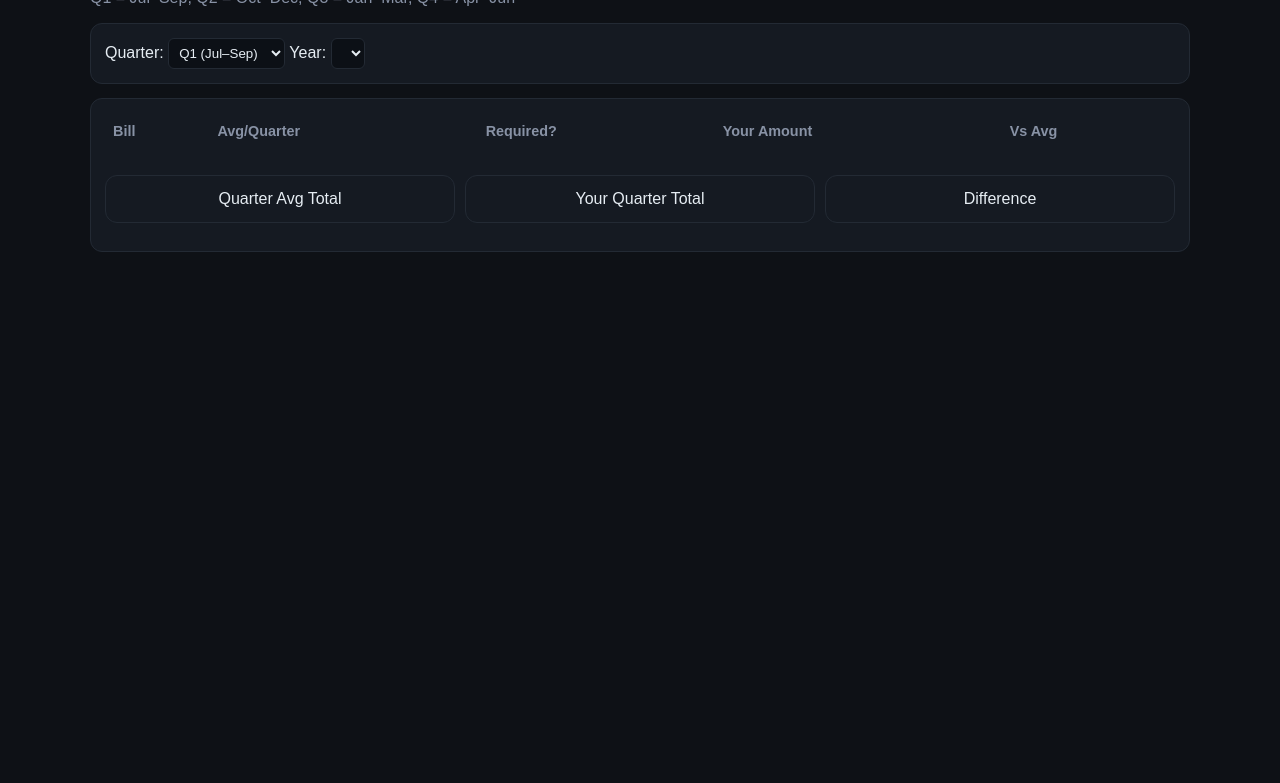
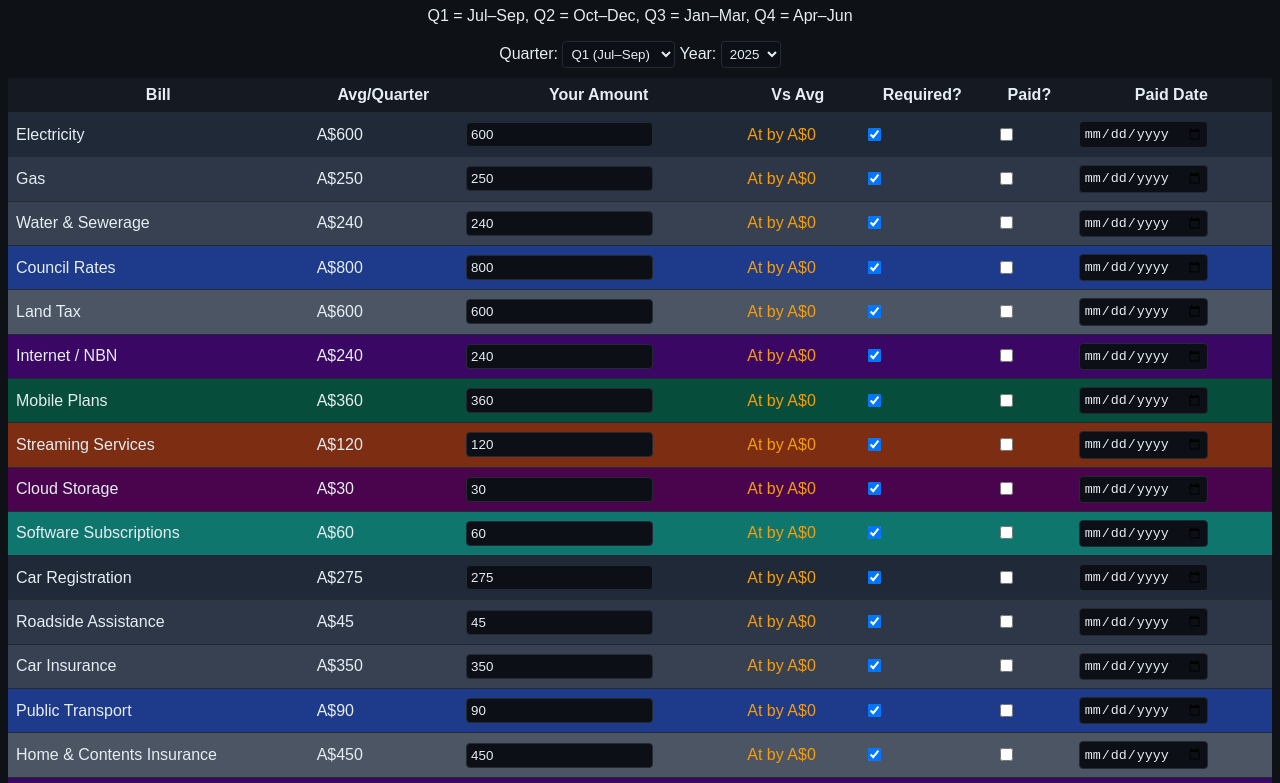
Before and after one commit to GreenEarth2025/GreenEarthM, a plain HTML site: page index.html in a window 1280 px wide. Shown: the part 73-856 px from the top of the page. Before the commit the page ends 800 px from the top, so only its background shows below. Drawn offline with Linux system fonts and the light colour scheme.

Commit message:
Update index.html

```diff
--- a/index.html
+++ b/index.html
@@ -1,57 +1,27 @@
 <!DOCTYPE html>
 <html lang="en">
 <head>
-<meta charset="utf-8" />
-<meta name="viewport" content="width=device-width, initial-scale=1" />
+<meta charset="UTF-8">
+<meta name="viewport" content="width=device-width, initial-scale=1.0">
 <title>Canberra Family Bill Tracker (Australian FY)</title>
 <style>
-  :root {
-    --bg: #0e1116;
-    --panel: #151a22;
-    --muted: #8892a5;
-    --text: #e6edf3;
-    --accent: #7dd3fc;
-    --good: #10b981;
-    --warn: #f59e0b;
-    --bad: #ef4444;
-    --line: #232a34;
-    --row1: #1f2937;
-    --row2: #2d3748;
-    --row3: #374151;
-    --row4: #1e3a8a;
-    --row5: #4b5563;
-    --row6: #3b0764;
-    --row7: #064e3b;
-    --row8: #7c2d12;
-    --row9: #4a044e;
-    --row10: #0f766e;
-  }
-  html, body { background: var(--bg); color: var(--text); font-family: Arial, sans-serif; }
-  .wrap { max-width: 1100px; margin: 24px auto; padding: 0 16px; }
-  h1 { font-size: 1.7rem; margin: 0 0 6px; }
-  p.subtitle { color: var(--muted); margin-top: 0; }
-  .panel { background: var(--panel); border: 1px solid var(--line); border-radius: 12px; padding: 14px; margin: 14px 0; }
-  table { width: 100%; border-collapse: collapse; }
-  th, td { padding: 10px 8px; vertical-align: middle; }
-  th { text-align: left; font-weight: 600; color: var(--muted); font-size: 0.9rem; }
-  td small { color: var(--muted); }
-  .qreq { text-align: center; }
-  .mono { font-family: monospace; }
-  .stat.good { color: var(--good); }
-  .stat.warn { color: var(--warn); }
-  .stat.bad  { color: var(--bad); }
-  input, select { padding: 6px; border-radius: 6px; border: 1px solid var(--line); background: #0c1016; color: var(--text); }
-  input[type="number"] { width: 80px; }
-  .totals { display: flex; gap: 10px; margin-top: 12px; }
-  .totals .panel { flex: 1; text-align: center; }
+  body { background: #0e1116; color: #e6edf3; font-family: Arial, sans-serif; }
+  h1 { text-align: center; }
+  table { width: 100%; border-collapse: collapse; margin-top: 10px; }
+  th, td { padding: 8px; border-bottom: 1px solid #232a34; }
+  th { background: #151a22; }
+  input, select { padding: 4px; border-radius: 4px; border: 1px solid #232a34; background: #0c1016; color: #e6edf3; }
+  .good { color: #10b981; }
+  .bad { color: #ef4444; }
+  .warn { color: #f59e0b; }
 </style>
 </head>
 <body>
-<div class="wrap">
-  <h1>P.Mopuri Canberra Family Bill Tracker (Australian FY)</h1>
-  <p class="subtitle">Q1 = Jul–Sep, Q2 = Oct–Dec, Q3 = Jan–Mar, Q4 = Apr–Jun</p>
 
-  <div class="panel">
+<h1>P.Mopuri's Canberra Family Bill Tracker (Australian FY)</h1>
+<p style="text-align:center;">Q1 = Jul–Sep, Q2 = Oct–Dec, Q3 = Jan–Mar, Q4 = Apr–Jun</p>
+
+<div style="text-align:center;">
   <label>Quarter:
     <select id="quarter">
       <option value="Q1">Q1 (Jul–Sep)</option>
@@ -65,35 +35,154 @@
   </label>
 </div>
 
-  <div class="panel">
 <table id="billTable">
   <thead>
     <tr>
       <th>Bill</th>
       <th>Avg/Quarter</th>
-          <th>Required?</th>
       <th>Your Amount</th>
       <th>Vs Avg</th>
+      <th>Required?</th>
+      <th>Paid?</th>
+      <th>Paid Date</th>
     </tr>
   </thead>
   <tbody></tbody>
 </table>
-    <div class="totals">
-      <div class="panel">
-        <div>Quarter Avg Total</div>
-        <div id="avgTotal" class="mono"></div>
-      </div>
-      <div class="panel">
-        <div>Your Quarter Total</div>
-        <div id="yourTotal" class="mono"></div>
-      </div>
-      <div class="panel">
-        <div>Difference</div>
-        <div id="diffTotal" class="mono"></div>
-      </div>
-    </div>
-  </div>
-</div>
 
 <script>
-const DEFAULT_B
+const DEFAULT_BILLS = [
+  { name: "Electricity", avg: 600 },
+  { name: "Gas", avg: 250 },
+  { name: "Water & Sewerage", avg: 240 },
+  { name: "Council Rates", avg: 800 },
+  { name: "Land Tax", avg: 600 },
+  { name: "Internet / NBN", avg: 240 },
+  { name: "Mobile Plans", avg: 360 },
+  { name: "Streaming Services", avg: 120 },
+  { name: "Cloud Storage", avg: 30 },
+  { name: "Software Subscriptions", avg: 60 },
+  { name: "Car Registration", avg: 275 },
+  { name: "Roadside Assistance", avg: 45 },
+  { name: "Car Insurance", avg: 350 },
+  { name: "Public Transport", avg: 90 },
+  { name: "Home & Contents Insurance", avg: 450 },
+  { name: "Family Health Insurance", avg: 1050 },
+  { name: "Life Insurance", avg: 150 },
+  { name: "Income Protection", avg: 300 },
+  { name: "Pet Insurance", avg: 150 },
+  { name: "Mortgage / Rent", avg: 7500 },
+  { name: "Credit Card Payment", avg: 300 },
+  { name: "Personal Loan", avg: 600 },
+  { name: "School Fees", avg: 600 },
+  { name: "School Activities/Uniforms", avg: 150 },
+  { name: "Childcare", avg: 900 },
+  { name: "Pest Control", avg: 40 },
+  { name: "Lawn/Gardening", avg: 120 },
+  { name: "Home Security Monitoring", avg: 75 },
+  { name: "Charitable Donations", avg: 90 },
+  { name: "Medical/Dental Gap", avg: 200 },
+  { name: "Gym/Sports Clubs", avg: 150 }
+];
+
+const rowColors = [
+  "#1f2937", "#2d3748", "#374151", "#1e3a8a", "#4b5563",
+  "#3b0764", "#064e3b", "#7c2d12", "#4a044e", "#0f766e"
+];
+
+const STORAGE_KEY = "canberra_bills_fy";
+
+function initYearSelect() {
+  const yearEl = document.getElementById("year");
+  const thisYear = new Date().getFullYear();
+  for (let y = thisYear - 1; y <= thisYear + 1; y++) {
+    const opt = document.createElement("option");
+    opt.value = y;
+    opt.textContent = y;
+    yearEl.appendChild(opt);
+  }
+  yearEl.value = thisYear;
+}
+
+function loadState() {
+  const raw = localStorage.getItem(STORAGE_KEY);
+  return raw ? JSON.parse(raw) : {};
+}
+
+function saveState(state) {
+  localStorage.setItem(STORAGE_KEY, JSON.stringify(state));
+}
+
+function stateKey(year, quarter) {
+  return `${year}_${quarter}`;
+}
+
+function renderTable() {
+  const year = document.getElementById("year").value;
+  const quarter = document.getElementById("quarter").value;
+  const key = stateKey(year, quarter);
+  if (!state[key]) {
+    state[key] = DEFAULT_BILLS.map(b => ({
+      required: true,
+      amount: b.avg,
+      paid: false,
+      paidDate: ""
+    }));
+  }
+  const tbody = document.querySelector("#billTable tbody");
+  tbody.innerHTML = "";
+  state[key].forEach((billState, i) => {
+    const bill = DEFAULT_BILLS[i];
+    const diff = billState.amount - bill.avg;
+    const diffClass = diff > 0 ? "bad" : diff < 0 ? "good" : "warn";
+    const tr = document.createElement("tr");
+    tr.style.background = rowColors[i % rowColors.length];
+    tr.innerHTML = `
+      <td>${bill.name}</td>
+      <td>A$${bill.avg}</td>
+      <td><input type="number" value="${billState.amount}"></td>
+      <td class="${diffClass}">${diff > 0 ? "Above" : diff < 0 ? "Below" : "At"} by A$${Math.abs(diff)}</td>
+      <td><input type="checkbox" ${billState.required ? "checked" : ""}></td>
+      <td><input type="checkbox" ${billState.paid ? "checked" : ""}></td>
+      <td><input type="date" value="${billState.paidDate}"></td>
+    `;
+    const amtInput = tr.querySelectorAll("input")[0];
+    const reqChk = tr.querySelectorAll("input")[1];
+    const paidChk = tr.querySelectorAll("input")[2];
+    const dateInput = tr.querySelectorAll("input")[3];
+
+    amtInput.addEventListener("input", () => {
+      billState.amount = parseFloat(amtInput.value) || 0;
+      saveState(state);
+      renderTable();
+    });
+    reqChk.addEventListener("change", () => {
+      billState.required = reqChk.checked;
+      saveState(state);
+    });
+    paidChk.addEventListener("change", () => {
+      billState.paid = paidChk.checked;
+      if (paidChk.checked && !billState.paidDate) {
+        billState.paidDate = new Date().toISOString().split("T")[0];
+        dateInput.value = billState.paidDate;
+      }
+      saveState(state);
+    });
+    dateInput.addEventListener("change", () => {
+      billState.paidDate = dateInput.value;
+      saveState(state);
+    });
+
+    tbody.appendChild(tr);
+  });
+}
+
+initYearSelect();
+let state = loadState();
+document.getElementById("quarter").addEventListener("change", renderTable);
+document.getElementById("year").addEventListener("change", renderTable);
+renderTable();
+</script>
+
+</body>
+</html>
```
Lines whose indentation alone changed are shown as unchanged.
